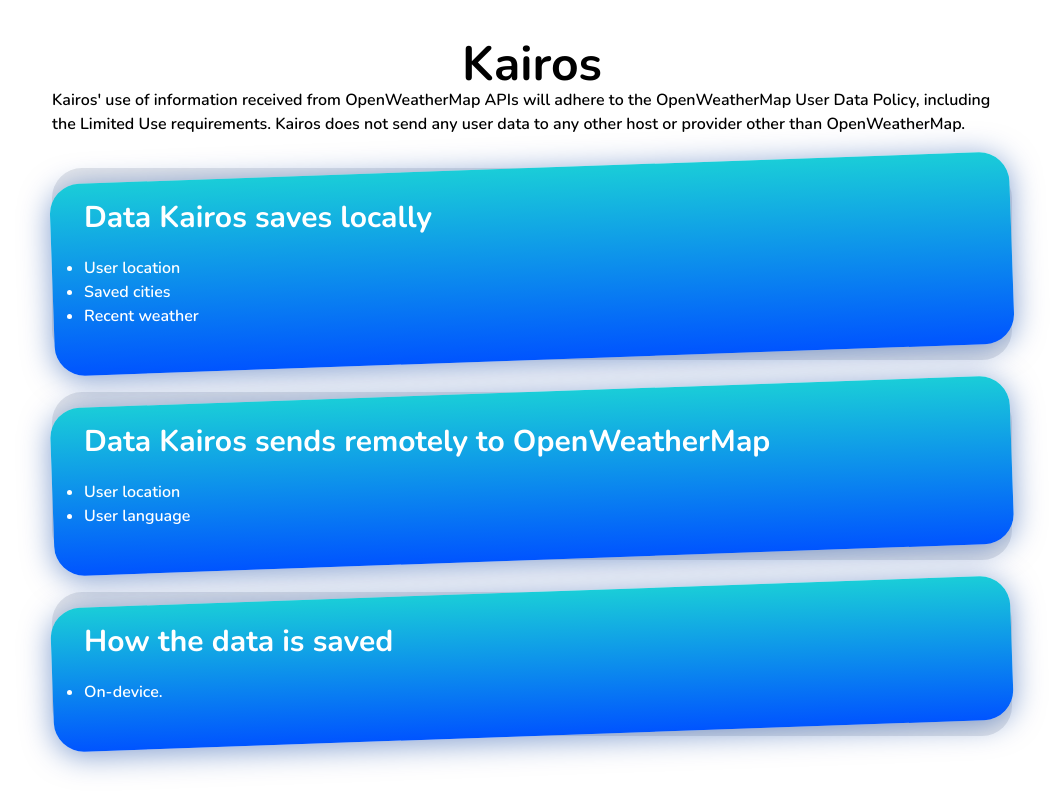
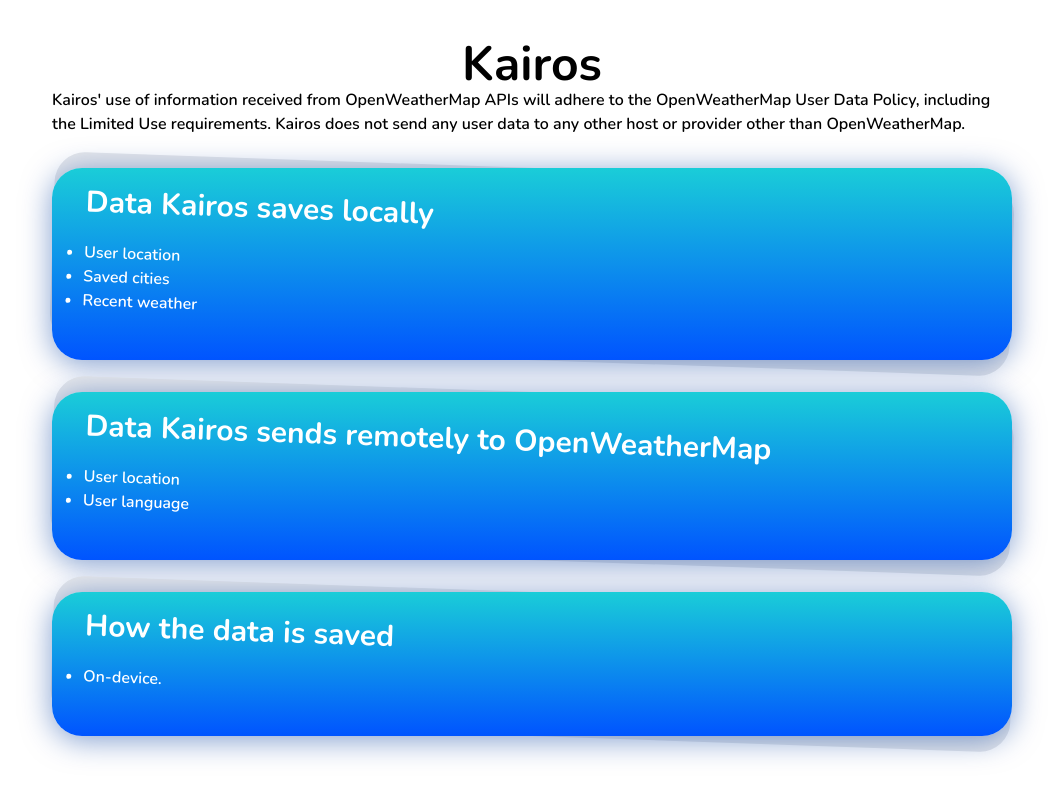
Before and after one commit to EthanLipnik/Website, a Next.js app: page /apps/kairos/privacy in a window 1280 px wide. Shown: the whole page, without its empty margins (108-1171 px from the left). Built offline with nearby package versions, Linux system fonts and the light colour scheme.

Commit message:
Improvements to privacy policies

```diff
--- a/pages/PrivacyView.js
+++ b/pages/PrivacyView.js
@@ -40,7 +40,7 @@
 
     render() {
         return (
-            <div className="bg-gray-200 dark:bg-gray-600 justify-center items-center rounded my-8">
+            <div className={`bg-gray-200 dark:bg-gray-600 justify-center items-center rounded my-8  transform transition-transform duration-500 ease-in-out ${this.state.reversedRotation ? "-rotate-2" : "rotate-2"}`}>
                 <div className={`bg-gradient-to-b from-${(this.state.gradient ? this.state.gradient[0] : 'bg-blue-300')} to-${(this.state.gradient ? this.state.gradient[1] : 'bg-blue-500')} w-full relative z-0 transform transition-transform duration-500 ease-in-out ${this.state.reversedRotation ? "rotate-2 hover:-rotate-1" : "-rotate-2 hover:rotate-1"} rounded shadow${this.state.appTitle ? "-" + this.state.appTitle.toLowerCase() : ""} p-8`}>
                     <div className={`w-full space-y-5 transform transition-transform ${this.state.reversedRotation ? "-rotate-2" : "rotate-2"}`}>
                         <h1 className="w-full text-3xl text-white font-bold">{this.state.component.title}</h1>
```
